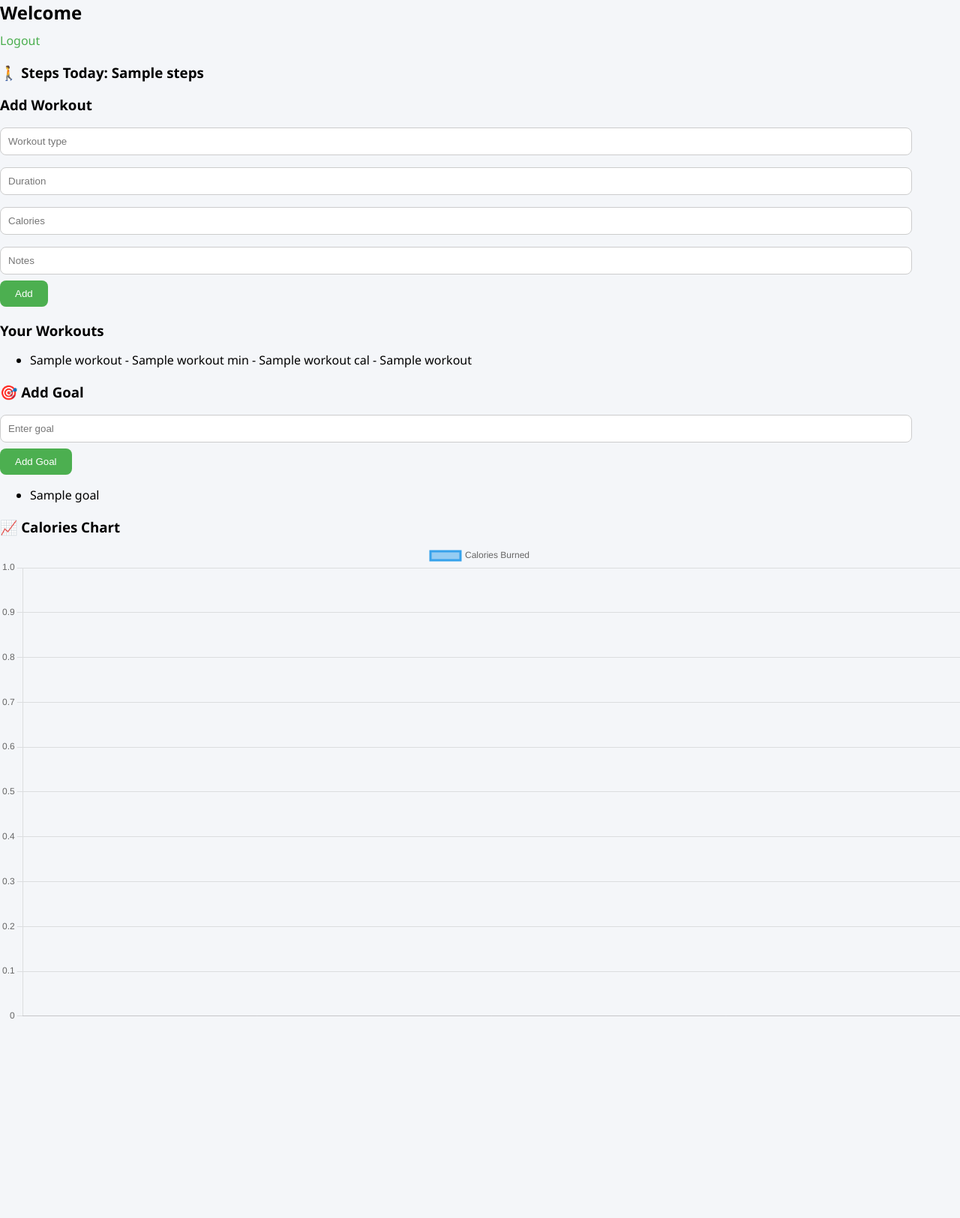
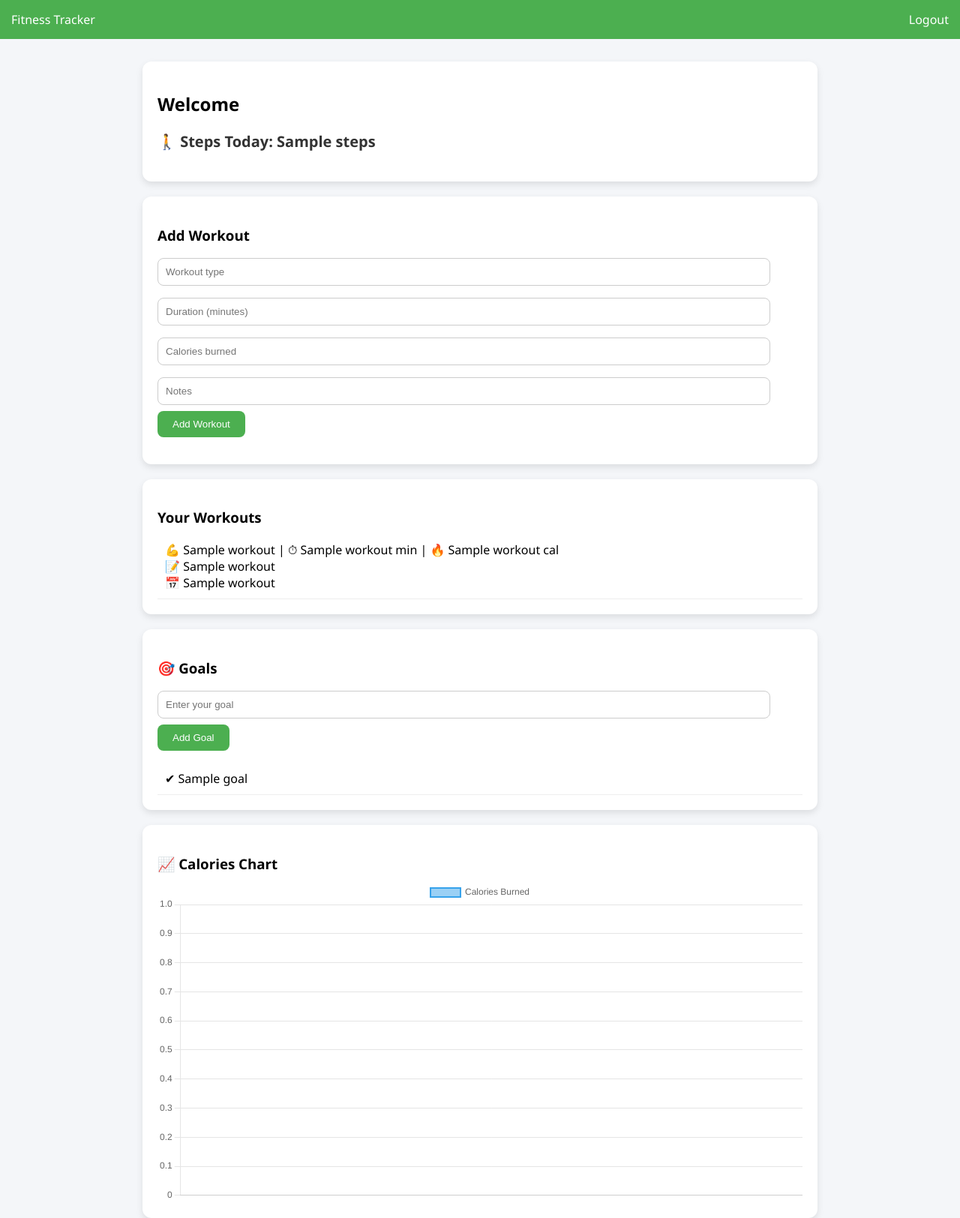
Before and after one commit to rajeshjhenkar338-byte/Fitness-app, a Flask app: template templates/dashboard.html in a window 1280 px wide. Shown: the whole page at 75% size. Before the commit the page ends 1359 px from the top, so only its background shows below. Run offline with Flask 3, Linux system fonts and the light colour scheme; the template is opened without the code that fills it: most values are stand-ins (such as "Sample title", 1, 10 or a date in 2020).

Commit message:
Enhance dashboard layout and workout display

```diff
--- a/templates/dashboard.html
+++ b/templates/dashboard.html
@@ -1,42 +1,58 @@
 <link rel="stylesheet" href="/static/style.css">
 <script src="https://cdn.jsdelivr.net/npm/chart.js"></script>
 
+<div class="nav">
+  <div>Fitness Tracker</div>
+  <a href="/logout" class="logout">Logout</a>
+</div>
+
+<div class="container">
+
+  <div class="card">
     <h2>Welcome {{session["user"]}}</h2>
+    <p class="steps">🚶 Steps Today: {{steps}}</p>
+  </div>
 
-<a href="/logout">Logout</a>
-
-<h3>🚶 Steps Today: {{steps}}</h3>
-
+  <div class="card">
     <h3>Add Workout</h3>
     <form method="POST">
-  <input name="workout" placeholder="Workout type"><br>
-  <input name="duration" placeholder="Duration"><br>
-  <input name="calories" placeholder="Calories"><br>
-  <input name="notes" placeholder="Notes"><br>
-  <button>Add</button>
+      <input name="workout" placeholder="Workout type">
+      <input name="duration" placeholder="Duration (minutes)">
+      <input name="calories" placeholder="Calories burned">
+      <input name="notes" placeholder="Notes">
+      <button>Add Workout</button>
     </form>
+  </div>
 
+  <div class="card">
     <h3>Your Workouts</h3>
-<ul>
     {% for w in workouts %}
-  <li>{{w[2]}} - {{w[3]}} min - {{w[4]}} cal - {{w[6]}}</li>
+      <div class="list-item">
+        💪 {{w[2]}} | ⏱ {{w[3]}} min | 🔥 {{w[4]}} cal <br>
+        📝 {{w[5]}} <br>
+        📅 {{w[6]}}
+      </div>
     {% endfor %}
-</ul>
+  </div>
 
-<h3>🎯 Add Goal</h3>
+  <div class="card">
+    <h3>🎯 Goals</h3>
     <form action="/add_goal" method="POST">
-  <input name="goal" placeholder="Enter goal">
+      <input name="goal" placeholder="Enter your goal">
       <button>Add Goal</button>
     </form>
 
-<ul>
     {% for g in goals %}
-  <li>{{g[2]}}</li>
+      <div class="list-item">✔ {{g[2]}}</div>
     {% endfor %}
-</ul>
+  </div>
 
+  <div class="card">
     <h3>📈 Calories Chart</h3>
     <canvas id="chart"></canvas>
+  </div>
+
+</div>
 
 <script>
 let data = {{ workouts|tojson }};
@@ -48,7 +64,9 @@ new Chart(document.getElementById("chart"), {
         labels: calories,
         datasets: [{
             label: "Calories Burned",
-            data: calories
+            data: calories,
+            borderWidth: 2,
+            tension: 0.3
         }]
     }
 });
```
Lines whose indentation alone changed are shown as unchanged.
